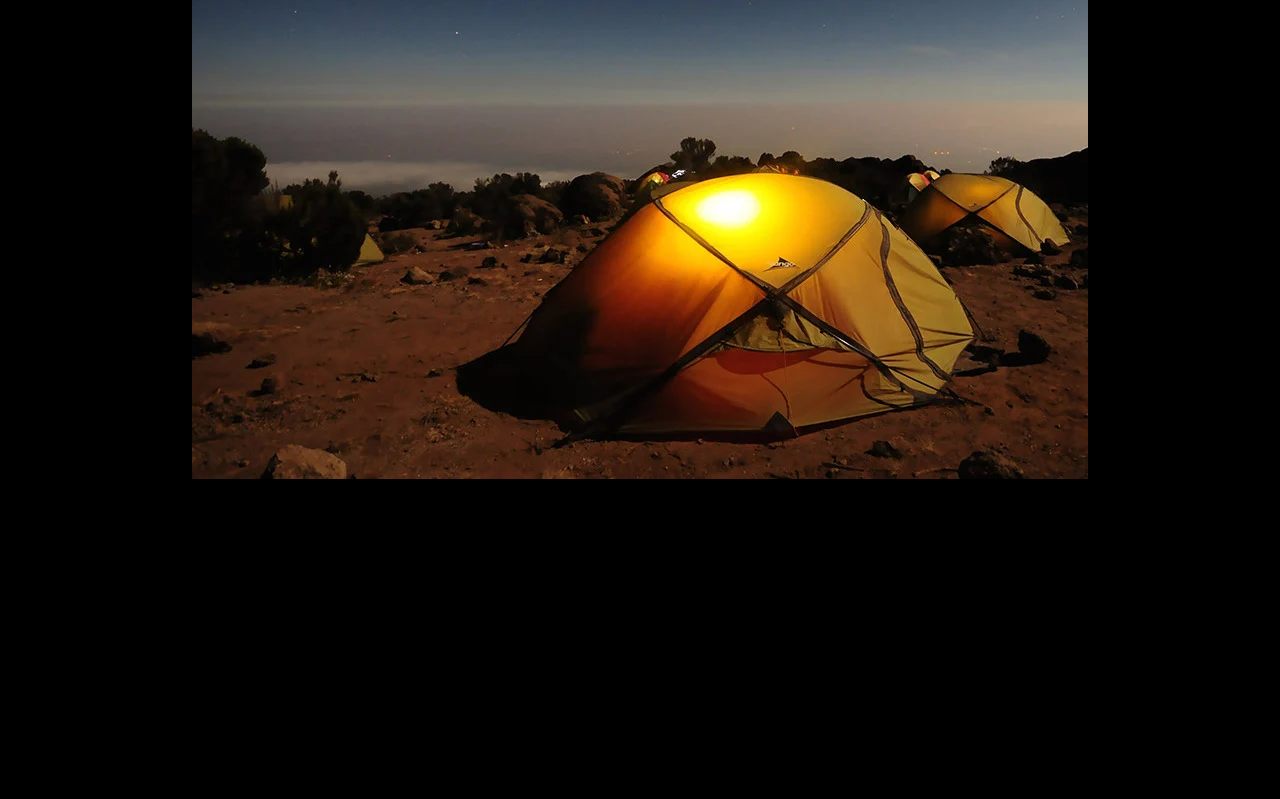
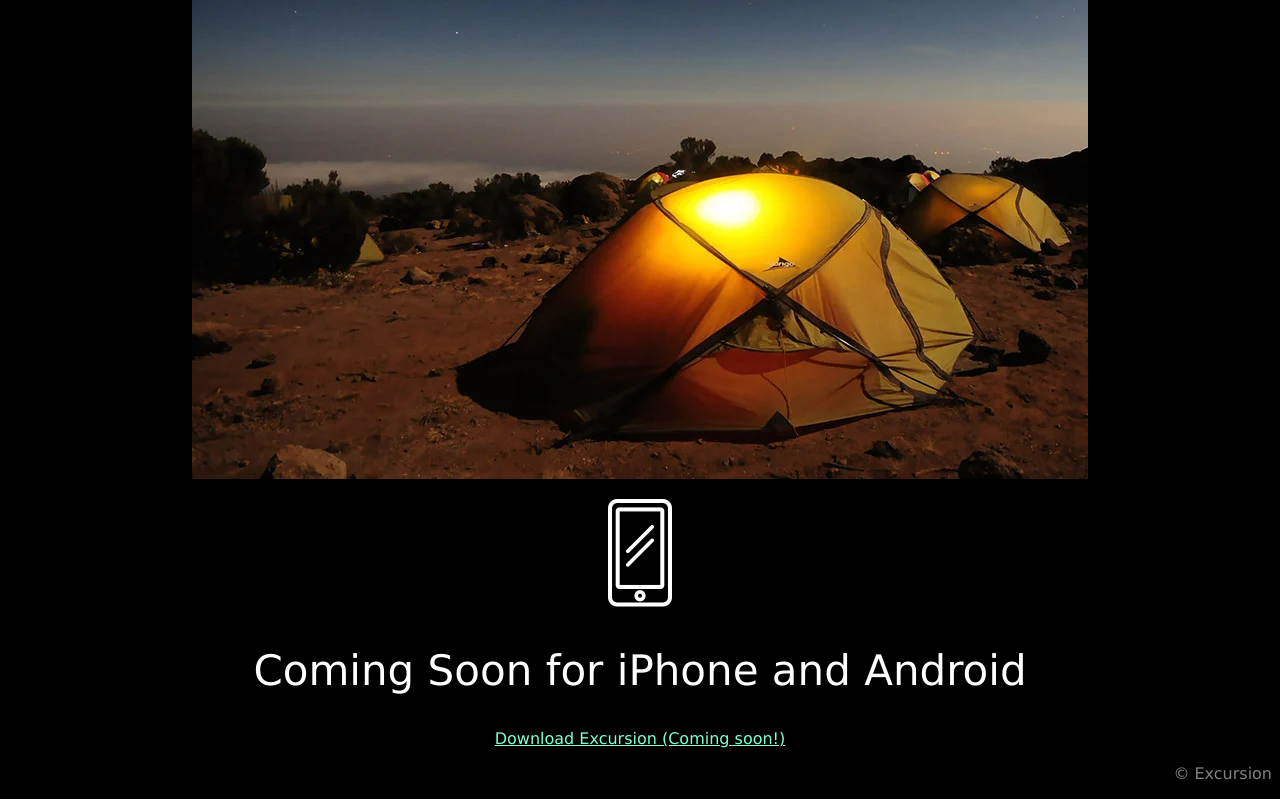
Before and after one commit to Cap05/excursion, a plain HTML site: page index.html in a window 1280 px wide. Shown: the part 526-1325 px from the top of the page. Before the commit the page ends 1025 px from the top, so only its background shows below. Drawn offline with Linux system fonts and the light colour scheme.

Commit message:
Add coming soon section and footer

```diff
--- a/index.html
+++ b/index.html
@@ -20,5 +20,15 @@
             <p><img src="./resources/images/camp.webp" alt="Camp" /></p>
         </section>
 
+        <section id="coming-soon">
+            <p><img src="./resources/images/phone.webp" alt="Phone"></p>
+            <h2>Coming Soon for iPhone and Android</h2>
+            <p><a href="#" class="download-link">Download Excursion (Coming soon!)</a></p>
+        </section>
+
+        <footer>
+            <p>© Excursion</p>
+        </footer>
+
     </body>
 </html>
--- a/resources/css/style.css
+++ b/resources/css/style.css
@@ -16,6 +16,11 @@ h2 {
     color: white;
 }
 
+footer {
+    text-align: right;
+    color: gray;
+}
+
 .download-link {
     color: Aquamarine;
     font-size: 16px;
```
